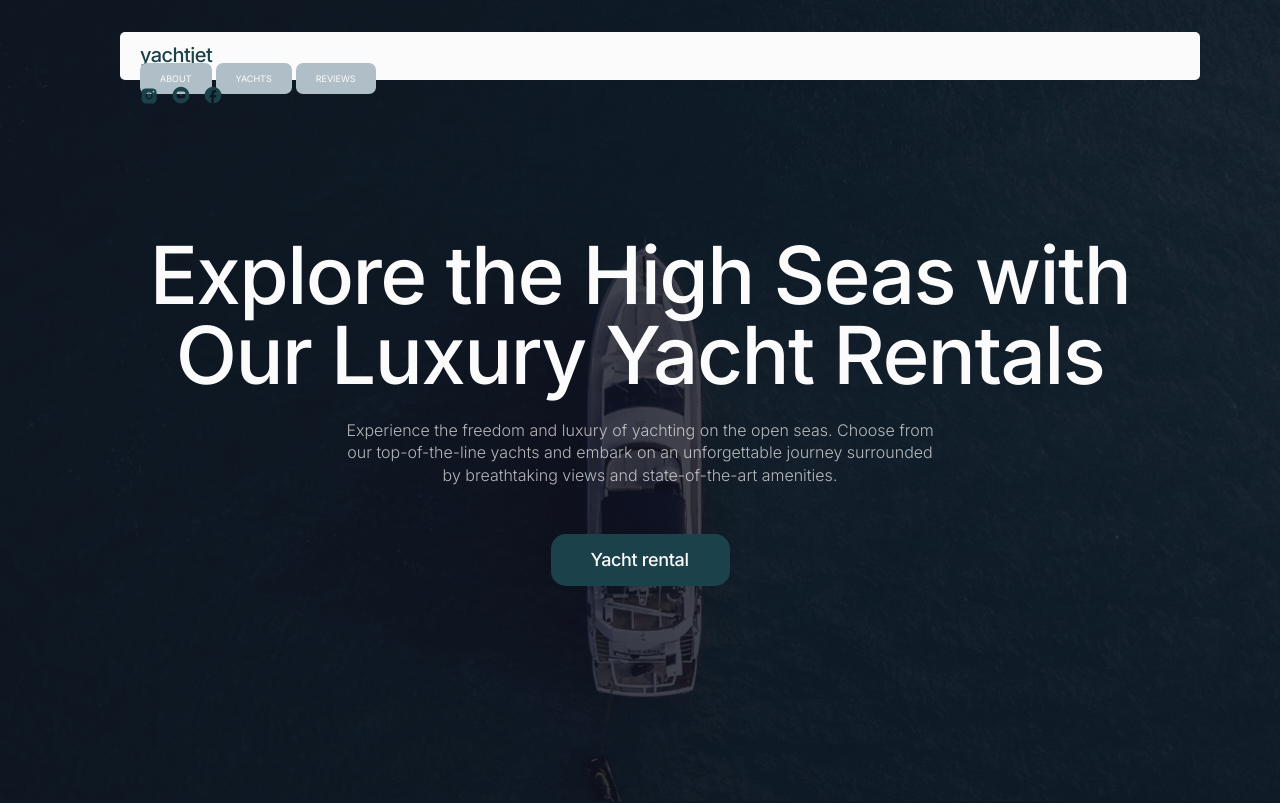
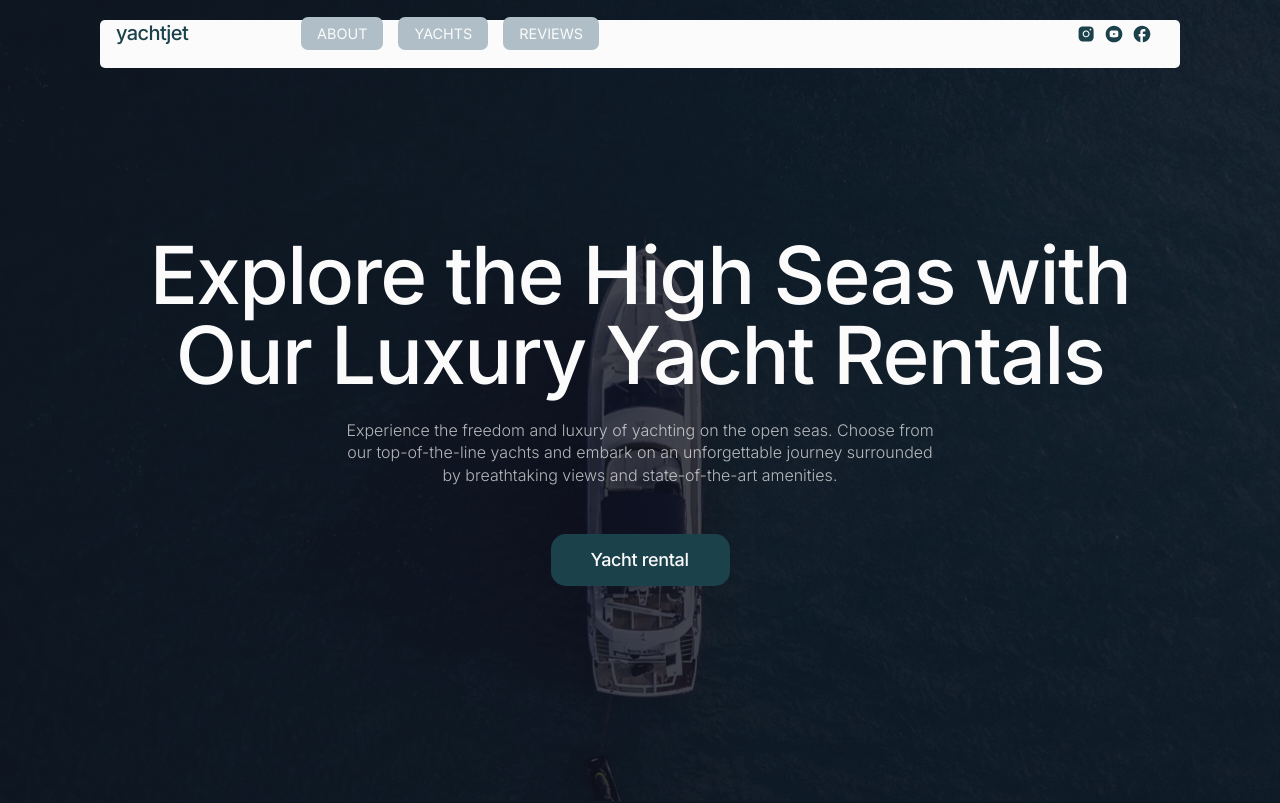
Before and after one commit to GoitStudentsWorks/117_html_css_FestBC, a website built with Vite: page src/index.html in a window 1280 px wide. Shown: the top 803 px of the page. Built offline with nearby package versions, Linux system fonts and the light colour scheme.

Commit message:
FIX HEADER

```diff
--- a/src/css/header.css
+++ b/src/css/header.css
@@ -1,31 +1,36 @@
 .header {
-  background-color: #FBFBFB;
-  padding: 12px 0;
-  width: 1080px;
-  height: 48px;
-  position: fixed;
-  margin: 32px 100px 720px 100px;
+  position: absolute;
+  top: 20px;
+  left: 50%;
+  transform: translateX(-50%);
+  z-index: 90;
+  background-color: #fbfbfb;
+  padding: 2px 0;
+  width: 100%;
+  max-width: 343px;
+  height: auto;
   border-radius: 5px;
-  left: 20px;
-  right: 20px;
-  z-index: 1000;
 }
 
-.header .container {
+/* .header .container {
   display: flex;
   justify-content: space-between;
   max-width: 1200px;
   margin: 0 auto;
   padding: 0 20px;
+} */
+.navigation {
+  display: flex;
+  justify-content: space-between;
+  align-items: center;
 }
 
 .header-logo {
   font-weight: 500;
-  font-size: 20px;
+  font-size: 14px;
   letter-spacing: -0.03em;
   color: #1b414b;
   text-decoration: none;
-  margin-right: 296px;
 }
 
 .header-navigation {
@@ -46,12 +51,12 @@
 }
 
 .header-soc-media-link-icon {
-  fill: #1B414B;
+  fill: #1b414b;
   transition: fill 0.3s ease;
 }
 
 .header-soc-media-link:hover .header-soc-media-link-icon {
-  fill: #0E1823;
+  fill: #0e1823;
 }
 
 .burger-btn {
@@ -62,22 +67,21 @@
 }
 
 .burger-icon {
-  fill: #1B414B;
+  fill: #1b414b;
 }
 
 .nav-list {
-  display: flex;
-  align-items: center;
-  justify-content: flex-start;
-  flex-direction: row;
-  gap: 4px;
-  border-radius: 10px;
+  display: none;
+}
+
+.header-soc-media-list {
+  display: none;
 }
 
 .nav-link {
-  color: #1B414B;
+  color: #1b414b;
   text-decoration: none;
-  background: #B0BFC7;
+  background: #b0bfc7;
   padding: 10px 20px;
   border-radius: 7px;
   font-weight: 400;
@@ -91,27 +95,22 @@
 
 .nav-link:hover,
 .nav-link:focus {
-  background: #1B414B;
-  color: #FBFBFB;
+  background: #1b414b;
+  color: #fbfbfb;
 }
 
-@media (max-width: 375px) {
-  .header {
+/* .header {
   width: 335px;
   height: 42px;
   border-radius: 5px;
-  }
-
-  .header .container {
-    padding: 0 12px;
-  }
+} */
 
 .burger-btn {
   display: flex;
-    background: none;
+  background: transparent;
   border: none;
   cursor: pointer;
-    padding: 7px 20px 7px 287px;
+
   width: 40px;
   height: 40px;
   align-items: center;
@@ -119,20 +118,33 @@
 }
 
 .burger-icon {
-    fill: #1B414B;
+  fill: #1b414b;
   width: 24px;
   height: 24px;
 }
+
+@media (min-width: 768px) {
+  .header {
+    max-width: 704px;
+    height: 48px;
   }
 
-@media (max-width: 768px) {
-  .nav-list,
-  .header-soc-media-list {
-    display: none;
+  .navigation {
+    justify-content: flex-start;
+  }
+
+  .nav-list {
+    display: flex;
+    align-items: center;
+    justify-content: flex-start;
+    flex-direction: row;
+    gap: 4px;
+    border-radius: 10px;
+    margin-right: auto;
   }
 
   .burger-btn {
-    display: block;
+    display: none;
   }
 
   .header-logo {
@@ -141,11 +153,25 @@
     letter-spacing: -0.03em;
     color: #1b414b;
     text-decoration: none;
-    margin-right: 296px;
+    margin-right: 113px;
+  }
+
+  .header-soc-media-list {
+    display: flex;
+    gap: 8px;
+    margin-right: 12px;
+  }
+
+  .container.header-container {
+    padding-top: 8px;
   }
 }
 
-@media (max-width: 1024px) {
+@media (min-width: 1024px) {
+  .header {
+    max-width: 1080px;
+  }
+
   .container {
     padding: 0 16px;
   }
@@ -162,4 +188,9 @@
   .header-soc-media-list {
     gap: 8px;
   }
+
+  /* fffff */
+  .container.header-container {
+    max-width: 1080px;
   }
+}
```
Lines whose indentation alone changed are shown as unchanged.
